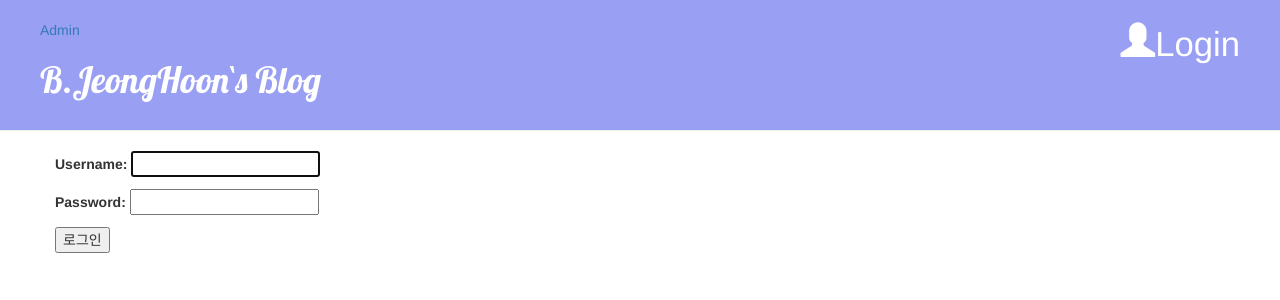
After one commit to nss321/my-first-blog, a Django app: page /accounts/login/ in a window 1280 px wide. The commit adds this page. Shown: the top 300 px of the page. Run offline with Django 3.2, Linux system fonts and the light colour scheme; some libraries are stand-ins or nearby versions.

Commit message:
Login Function and some ui update

```diff
--- a/blog/static/css/blog.css
+++ b/blog/static/css/blog.css
@@ -11,6 +11,12 @@ h1 a {
   color: #ffffff;
   font-size: 36pt;
   text-decoration: none;
+}
+.page-header p{
+  /* font-family: 'Lobster',serif; */
+  font-size: 17pt;
+  text-decoration: none;
+  padding-top: 7px;
 }
 .content{
   margin-left: 40px;
@@ -28,7 +34,7 @@ h1,h2,h3,h4{
 .post-form textarea, .post-form input{
   width: 700;
 }
-.top-menu, .top-menu:hover, .top-menu:visited{
+.top-menu, .top-menu:visited{
   color: #ffffff;
   float: right;
   font-size: 26pt;
@@ -41,11 +47,16 @@ h1,h2,h3,h4{
 .post h1 a, .post h1 a:visited {
   color: #000000;
 }
+
 #grid h2{
+  width: 70vw;
   font-family: 'Lobster',monospace;
   padding: 5px;
-  border-bottom: 2px solid gray;
+  border-bottom: 5px dotted purple;
+  /* 545px 아래로 미디어 쿼리 적용해야함 */
+  /* 가능하면  1200 이후로는 좌측에 글 목록 나오게*/
 }
+
 #post_detail_name h1{
   margin-bottom: 10px;
   margin-top: 5px;
--- a/blog/templates/blog/base.html
+++ b/blog/templates/blog/base.html
@@ -5,16 +5,24 @@
     <link rel="stylesheet" href="//maxcdn.bootstrapcdn.com/bootstrap/3.2.0/css/bootstrap.min.css">
     <link rel="stylesheet" href="//maxcdn.bootstrapcdn.com/bootstrap/3.2.0/css/bootstrap-theme.min.css">
     <link href='//fonts.googleapis.com/css?family=Lobster&subset=latin,latin-ext' rel='stylesheet' type='text/css'>
+    <link href="https://fonts.googleapis.com/css?family=Black+Han+Sans&display=swap" rel="stylesheet">
+    <!-- Black Han Sans, sans-serif -->
     <link rel="stylesheet" href="{% static 'css/blog.css' %}">
   </head>
 
 
   <body>
     <div class="page-header">
-      {% if user.is_authenticated %}
+      {% if user.is_active %}
         <a href="{% url 'post_new' %}" class="top-menu"><span class="glyphicon glyphicon-plus"></span></a>
+        <a href="{% url 'login' %}"><span class="glyphicon glyphicon-heart"></span> {{user.name}}</a>
+        <a href="{% url 'post_draft_list' %}" class = "top-menu"><span class="glyphicon glyphicon-edit"></span></a>
+        <a href="{% url 'logout' %}" class="top-menu"><span class="glyphicon glyphicon-log-out"></span></a>
+        <p class="top-menu">{{user.username}}로 로그인 중 입니다.</p>
+      {% else %}
+        <a href="{% url 'login' %}" class="top-menu"><span class="glyphicon glyphicon-user"></span>Login</a>
+        <a href="{% url 'admin:index' %}">Admin</a>
       {% endif %}
-      <a href="{% url 'post_draft_list' %}" class = "top-menu"><span class="glyphicon glyphicon-edit"></span></a>
       <h1><a href="/">B.JeongHoon`s Blog</a></h1>
     </div>
     <div class="content container">
--- /dev/null
+++ b/blog/templates/registration/login.html
@@ -0,0 +1,21 @@
+{% extends "blog/base.html" %}
+{% block content %}
+
+  {% if user.is_active %}
+    <h2>{{user.username}}(으)로 로그인 하셨습니다.</h2>
+    <a href="{% url 'logout' %}">로그아웃</a>
+
+  {% else %}
+    {% if form.errors %}
+      <p>ID 또는 PW가 일치하지 않습니다.</p>
+    {% endif %}
+
+    <form action="{% url 'login' %}" method="post">
+      {% csrf_token %}
+      <input type="hidden" name="next" value=""/>
+      {{ form.as_p }}
+      <button type="submit">로그인</button>
+    </form>
+  {% endif %}
+
+{% endblock %}
--- a/blog/urls.py
+++ b/blog/urls.py
@@ -1,5 +1,10 @@
 from django.urls import path
 from django.conf.urls import url
+'''
+from django.conf.urls import url, include
+from django.contrib import admin
+from django.contrib.auth import views
+'''
 from . import views
 
 urlpatterns = [
--- a/mysite/settings.py
+++ b/mysite/settings.py
@@ -114,6 +114,8 @@ USE_L10N = True
 
 USE_TZ = True
 
+LOGIN_REDIRECT_URL = '/'
+
 
 # Static files (CSS, JavaScript, Images)
 # https://docs.djangoproject.com/en/3.0/howto/static-files/
--- a/mysite/urls.py
+++ b/mysite/urls.py
@@ -14,9 +14,15 @@ Including another URLconf
     2. Add a URL to urlpatterns:  path('blog/', include('blog.urls'))
 """
 from django.contrib import admin
-from django.urls import path,include
+from django.urls import path
+from django.conf.urls import url,include
+
+from django.contrib.auth import views,urls
 
 urlpatterns = [
     path('admin/', admin.site.urls),
     path('', include('blog.urls')),
+    #url('^accounts/login/$', views.LoginView(template_name='registration/login.'), name='login'),
+    url(r'^accounts/',include('django.contrib.auth.urls')),
+    #이거 동작 안하면  https://ldgeao99.tistory.com/110 여기 3번 참고
 ]
```
Also changed, not shown: blog/templates/registration/logout.html (added, +7 -0 lines), blog/views.py (+8 -0 lines).
